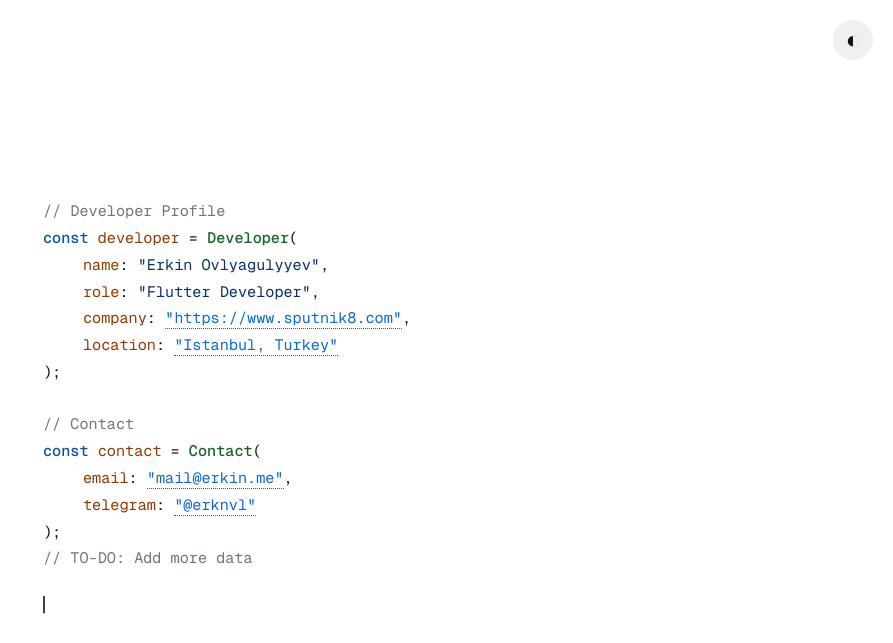
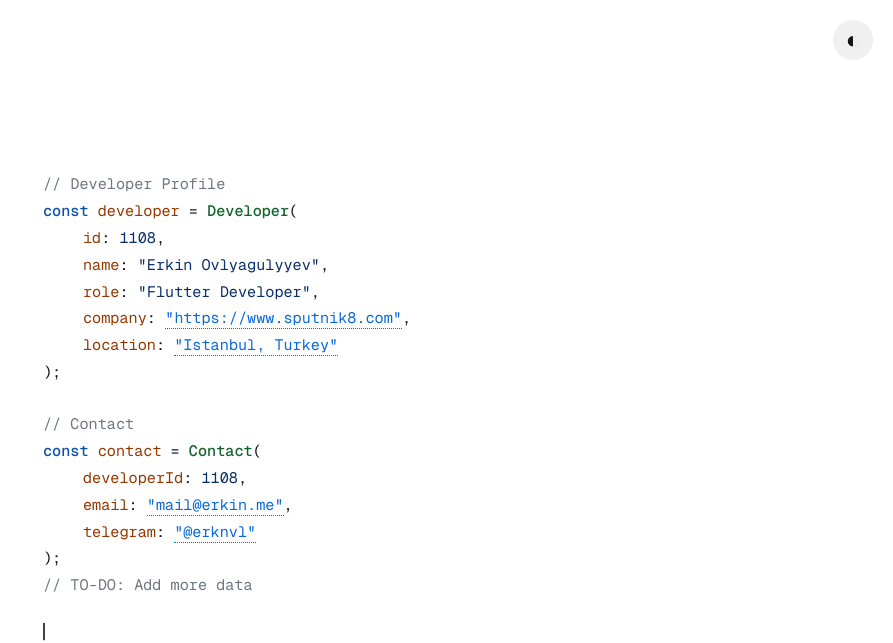
Before and after one commit to erknvl/erkin.me, a plain HTML site: page index.html in a window 1280 px wide. Shown: the whole page, without its empty margins (387-1280 px from the left). Drawn offline with nearby package versions, Linux system fonts and the light colour scheme.

Commit message:
feat: more formatting

```diff
--- a/index.html
+++ b/index.html
@@ -49,6 +49,7 @@
       <div class="code-container">
         <div class="code-line"><span class="comment">// Developer Profile</span></div>
         <div class="code-line"><span class="keyword">const</span> <span class="variable">developer</span> = <span class="class-name">Developer</span>(</div>
+          <div class="code-line indent"><span class="property">id</span>: <span class="string">1108</span>,</div>
           <div class="code-line indent"><span class="property">name</span>: <span class="string">"Erkin Ovlyagulyyev"</span>,</div>
           <div class="code-line indent"><span class="property">role</span>: <span class="string">"Flutter Developer"</span>,</div>
           <div class="code-line indent"><span class="property">company</span>: <span class="string"><a href="https://www.sputnik8.com" target="_blank" rel="noreferrer">"https://www.sputnik8.com"</a></span>,</div>
@@ -58,6 +59,7 @@
       </br>
           <div class="code-line"><span class="comment">// Contact</span></div>
           <div class="code-line"><span class="keyword">const</span> <span class="variable">contact</span> = <span class="class-name">Contact</span>(</div>
+          <div class="code-line indent"><span class="property">developerId</span>: <span class="string">1108</span>,</div>
             <div class="code-line indent"><span class="property">email</span>: <span class="string"><a class="social" href="mailto:mail@erkin.me" target="_blank">"mail@erkin.me"</a></span>,</div>
             <div class="code-line indent"><span class="property">telegram</span>: <span class="string"><a class="social" href="https://t.me/erknvl" target="_blank">"@erknvl"</a></span></div>
             <div class="code-line">);</div>
```
